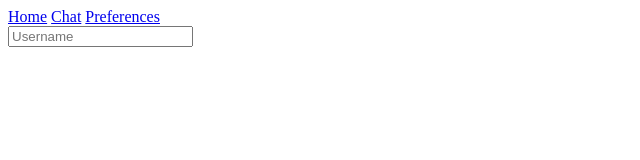
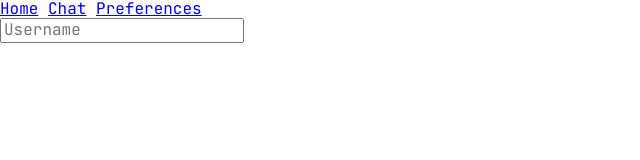
Before and after one commit to msaut-scharles/lan-messenger, a website: page public/index.html in a window 1280 px wide. Shown: the whole page, without its empty margins (0-640 px from the left). Drawn offline with nearby package versions, Linux system fonts and the light colour scheme.

Commit message:
Basic CSS (nothing)
poop from butt

```diff
--- a/package.json
+++ b/package.json
@@ -6,13 +6,14 @@
   "scripts": {
     "test": "echo \"Error: no test specified\" && exit 1",
     "start": "node server.js",
-    "dev": "nodemon server.js"
+    "dev": "nodaemon server.js"
   },
   "keywords": [],
   "author": "",
   "license": "ISC",
   "type": "commonjs",
   "dependencies": {
-    "express": "^5.2.1"
+    "express": "^5.2.1",
+    "normalize.css": "^8.0.1"
   }
 }
--- a/public/index.html
+++ b/public/index.html
@@ -25,7 +25,7 @@
     <!-- Stylesheets -->
     <link rel="stylesheet" href="./stylesheet/main.css" />
 
-    <!-- Modern best-practice: prefer module scripts + defer -->
+    <!-- Modern best-practice: prefer module scripts -->
     <script type="module" src="./script/main.js"></script>
 
     <!-- Optional: canonical URL -->
@@ -35,9 +35,9 @@
     <header class="topbar">
       <div class="topbar__left">
         <nav class="topbar__nav" aria-label="Navigation bar">
-          <a href="/home">Home</a>
-          <a href="/chat">Chat</a>
-          <a href="/preferences">Preferences</a>
+          <a class="topbar__link" href="/home">Home</a>
+          <a class="topbar__link" href="/chat">Chat</a>
+          <a class="topbar__link" href="/preferences">Preferences</a>
         </nav>
       </div>
       <div class="topbar__right">
--- a/public/stylesheet/main.css
+++ b/public/stylesheet/main.css
@@ -0,0 +1,16 @@
+/* Fonts */
+@import url("https://fonts.googleapis.com/css2?family=JetBrains+Mono:ital,wght@0,100..800;1,100..800&display=swap");
+
+/* Normalize */
+@import "normalize.css";
+
+html,
+input {
+  font-family: "JetBrains Mono", monospace;
+}
+
+/* Blocks */
+@import "./blocks/topbar.css";
+@import "./blocks/home.css";
+@import "./blocks/chat.css";
+@import "./blocks/preferences.css";
```
Also changed, not shown: public/script/pages/chat.js (added), public/script/pages/home.js (added), public/script/pages/preferences.js (added), public/script/router.js (added), public/stylesheet/blocks/chat.css (added), public/stylesheet/blocks/home.css (added), public/stylesheet/blocks/preferences.css (added), public/stylesheet/blocks/topbar.css (added), 1 other file.
